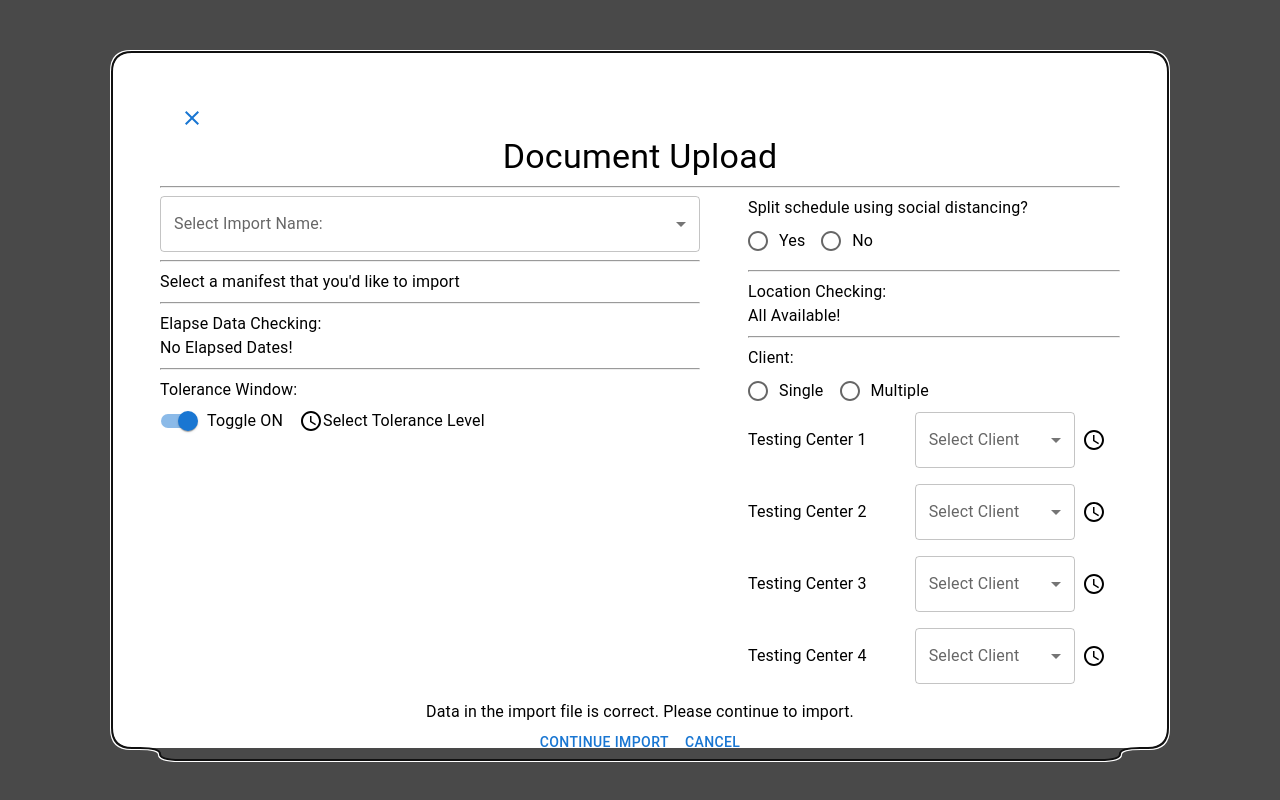
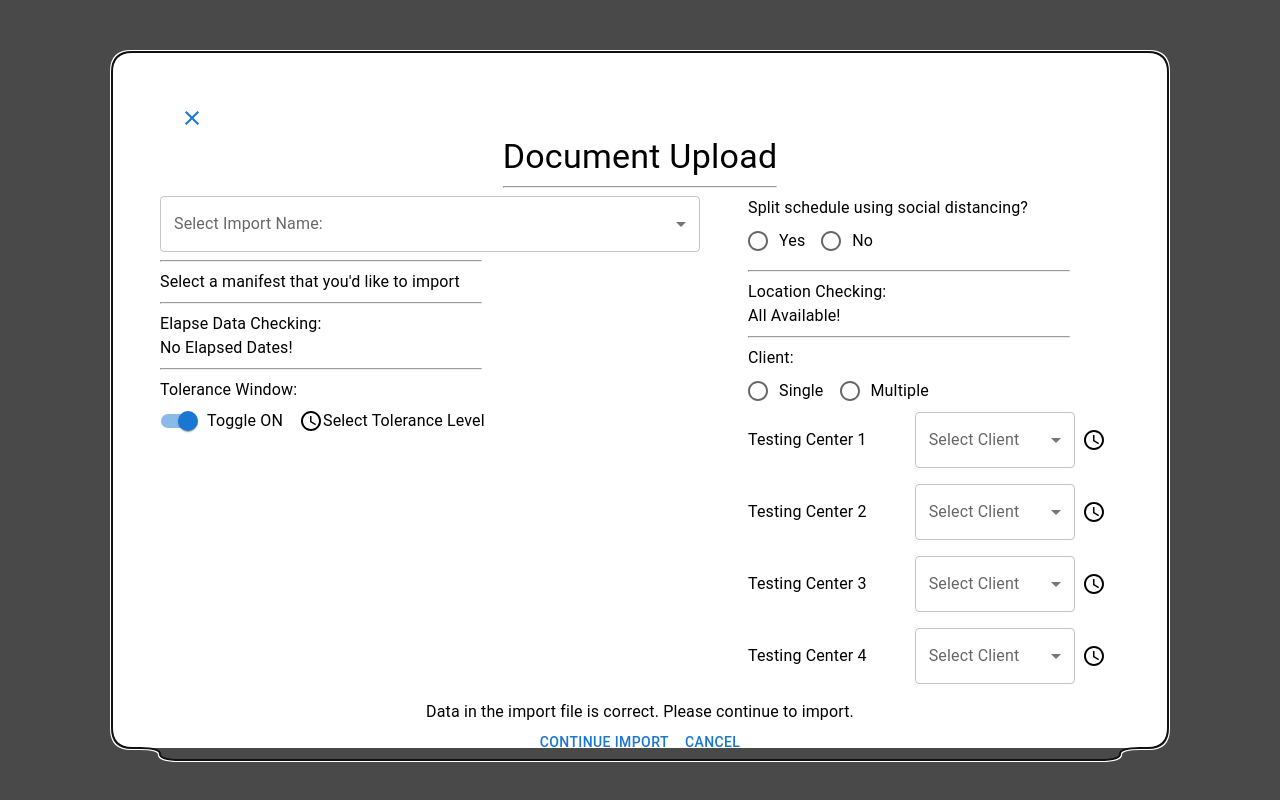
Before and after one commit to jpluncumilla/doc-uploader, a React (Create React App) app: page / in a window 1280 px wide. Built offline with nearby package versions, Linux system fonts and the light colour scheme.

Commit message:
Styled hr

```diff
--- a/src/components/DocModal.js
+++ b/src/components/DocModal.js
@@ -15,7 +15,7 @@ export const DocModal = () => {
         <Button><CloseOutlinedIcon /></Button>
 
         <Typography variant="h4" align="center">Document Upload</Typography>
-        <hr />
+        <hr style={{width: '17em'}}/>
 
         <Grid container spacing={6}>
             <Grid item xs={7} align='left'>
@@ -30,16 +30,17 @@ export const DocModal = () => {
                   <MenuItem value={'Import name 2'}>Import Name 2</MenuItem>
                 </Select>
               </FormControl>
-              <hr />
+              <hr style={{width: '20em'}} align="left" />
 
               {/* UPLOADER */}
               <Typography variant="body1" align="left">Select a manifest that you'd like to import</Typography>
-              <hr />
+
+              <hr style={{width: '20em'}} align="left"/>
 
               {/* DATA CHECKING */}
               <Typography variant="body1" align="left">Elapse Data Checking:</Typography>
               <Typography variant="body1" align="left">No Elapsed Dates!</Typography>
-              <hr />
+              <hr style={{width: '20em'}} align="left" />
 
               {/* TOGGLE WINDOW */}
               <Typography variant="body1" align="left">Tolerance Window:</Typography>
@@ -60,12 +61,12 @@ export const DocModal = () => {
                   <FormControlLabel value="No" control={<Radio />} label="No" />
                 </RadioGroup>
               </FormControl>
-              <hr />
+              <hr style={{width: '20em'}} align="left"/>
 
 
               <Typography variant="body1" align="left">Location Checking:</Typography>
               <Typography variant="body1" align="left">All Available!</Typography>
-              <hr />
+              <hr style={{width: '20em'}} align="left"/>
 
               <FormControl>
                 <Typography variant="body1" align="left">Client:</Typography>
```
